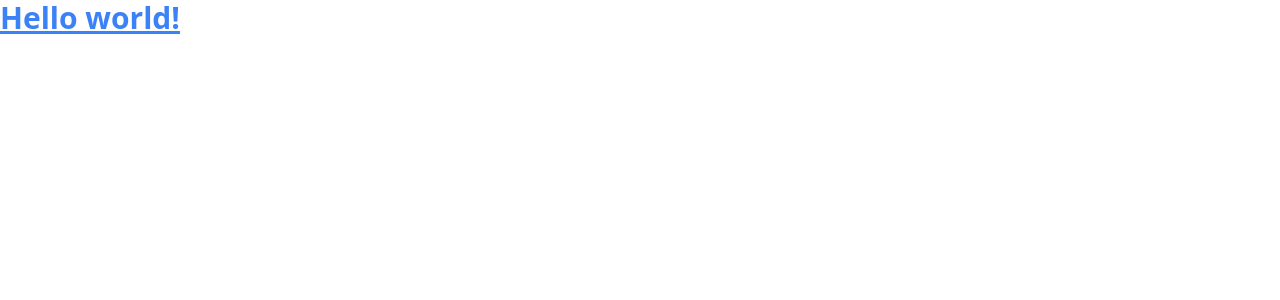
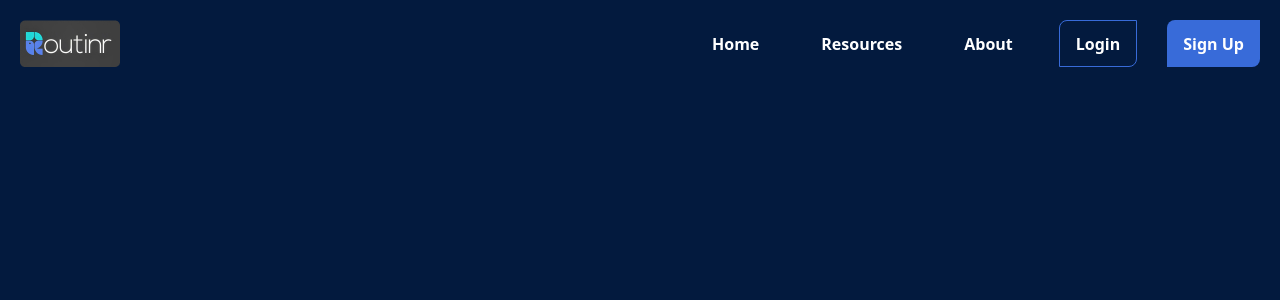
Before and after one commit to Routinr/routinr-frontend, a React (Vite) app in the folder routinr/: page / in a window 1280 px wide. Shown: the top 300 px of the page. Built offline with nearby package versions, Linux system fonts and the light colour scheme.

Commit message:
add navbar component

```diff
--- a/routinr/src/views/HomePage.jsx
+++ b/routinr/src/views/HomePage.jsx
@@ -1,13 +1,14 @@
 import React from 'react'
+import Navbar from './components/Navbar'
 
 const HomePage = () => {
   return (
     <div className="App">
-			<h1 className="text-3xl font-bold underline text-blue-500">
-				Hello world!
-			</h1>
-		</div>
-  )
+      <div className="bg-[#031A3E] h-[100vh] w-full">
+        <Navbar />
+      </div>
+    </div>
+  );
 }
 
 export default HomePage
```
